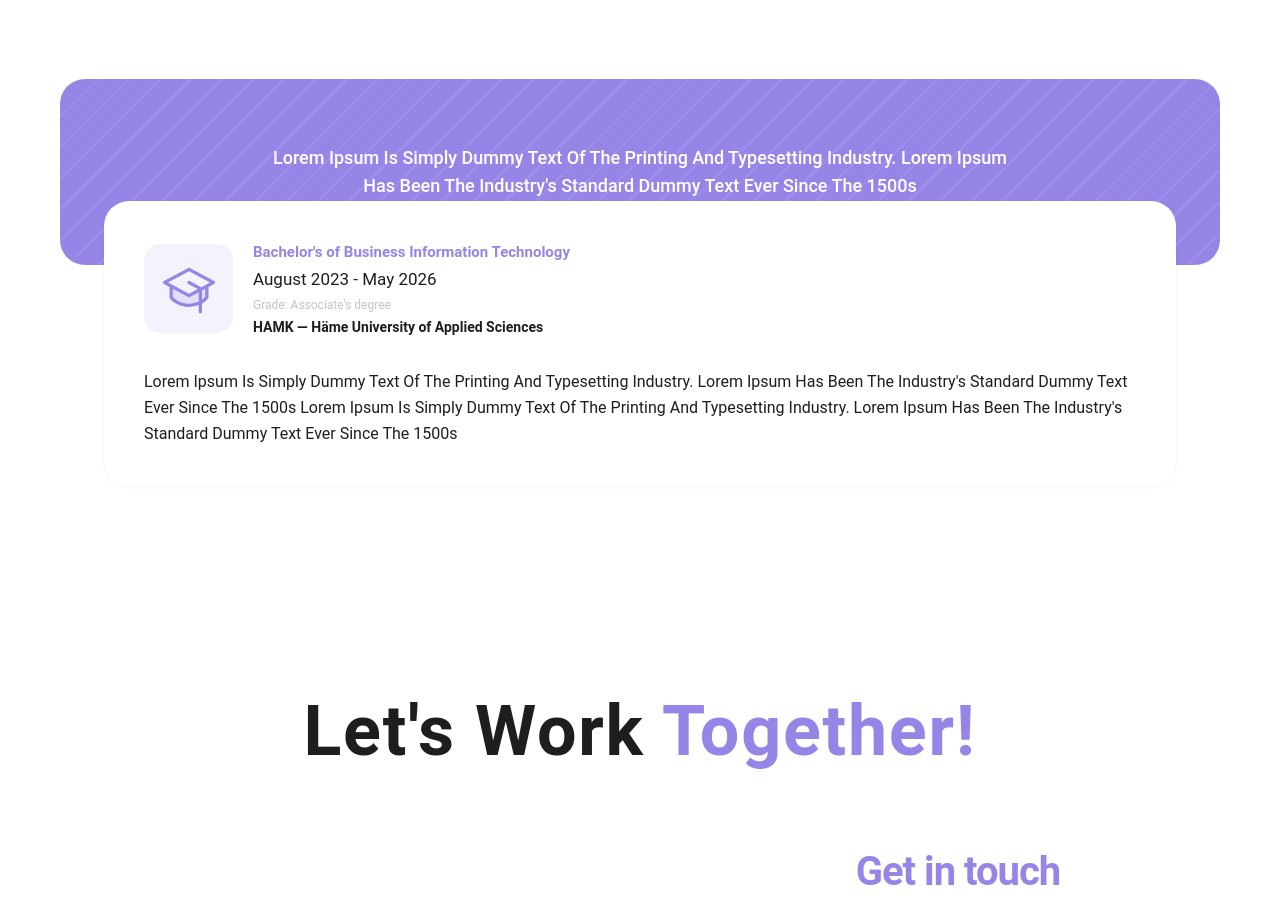
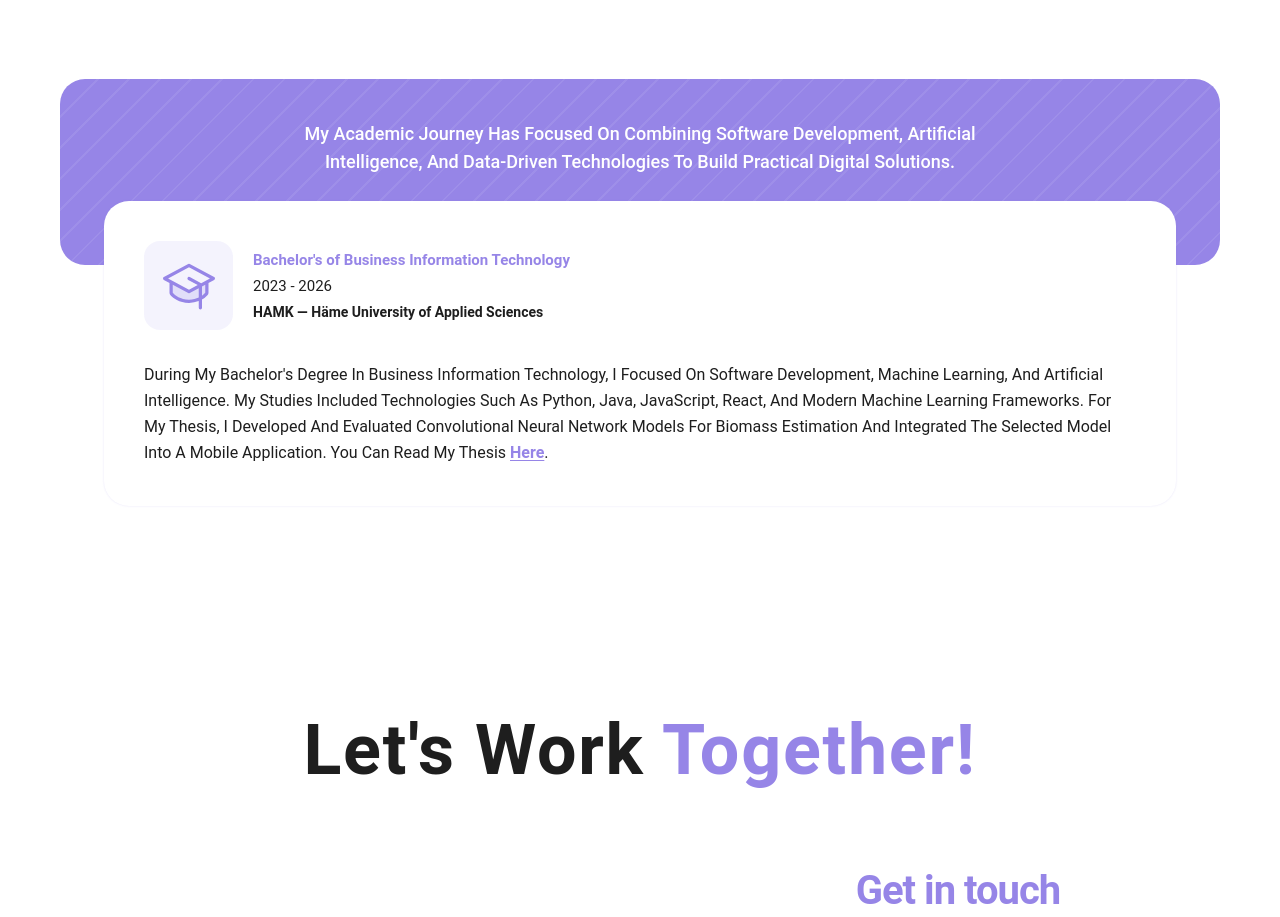
Before and after one commit to yasminebrahimi/yasmin_ebrahimi_portfolio, a React app: page / in a window 1280 px wide. Shown: the part 2540-3457 px from the top of the page. Built offline with nearby package versions, Linux system fonts and the light colour scheme; the HTML template or start-up script is replaced by a standard one.

Commit message:
Update Education section content

```diff
--- a/src/sections/Education.jsx
+++ b/src/sections/Education.jsx
@@ -18,10 +18,10 @@
               "repeating-linear-gradient(-45deg, rgba(255,255,255,0.08) 0 2px, transparent 2px 22px)",
           }}
         >
-          <p className="max-w-191 text-base font-medium capitalize text-white sm:text-lg">
-            Lorem Ipsum is simply dummy text of the printing and typesetting
-            industry. Lorem Ipsum has been the industry's standard dummy text
-            ever since the 1500s
+          <p className="pb-12 max-w-191 text-base font-medium capitalize text-white sm:text-lg">
+            My academic journey has focused on combining software development,
+            artificial intelligence, and data-driven technologies to build
+            practical digital solutions.
           </p>
         </div>
 
@@ -36,13 +36,11 @@
                 Bachelor&apos;s of Business Information Technology
               </p>
 
-              <p className="text-base text-ink sm:text-[17px]">
-                August 2023 - May 2026
-              </p>
+              <p className="text-base text-ink sm:text-[15px]">2023 - 2026</p>
 
-              <p className="text-xs text-muted-2">
+              {/* <p className="text-xs text-muted-2">
                 Grade: Associate&apos;s degree
-              </p>
+              </p> */}
 
               <p className="text-sm font-semibold text-ink">
                 HAMK — Häme University of Applied Sciences
@@ -51,11 +49,22 @@
           </div>
 
           <p className="mt-8 text-center text-sm capitalize leading-relaxed text-ink sm:text-left sm:text-base">
-            Lorem Ipsum is simply dummy text of the printing and typesetting
-            industry. Lorem Ipsum has been the industry's standard dummy text
-            ever since the 1500s Lorem Ipsum is simply dummy text of the
-            printing and typesetting industry. Lorem Ipsum has been the
-            industry's standard dummy text ever since the 1500s
+            During my Bachelor&apos;s degree in Business Information Technology,
+            I focused on software development, machine learning, and artificial
+            intelligence. My studies included technologies such as Python, Java,
+            JavaScript, React, and modern machine learning frameworks. For my
+            thesis, I developed and evaluated convolutional neural network
+            models for biomass estimation and integrated the selected model into
+            a mobile application. You can read my thesis{" "}
+            <a
+              href="https://www.theseus.fi/handle/10024/915457"
+              target="_blank"
+              rel="noopener noreferrer"
+              className="font-semibold text-brand underline underline-offset-2 hover:opacity-80"
+            >
+              here
+            </a>
+            .
           </p>
         </div>
       </div>
```
